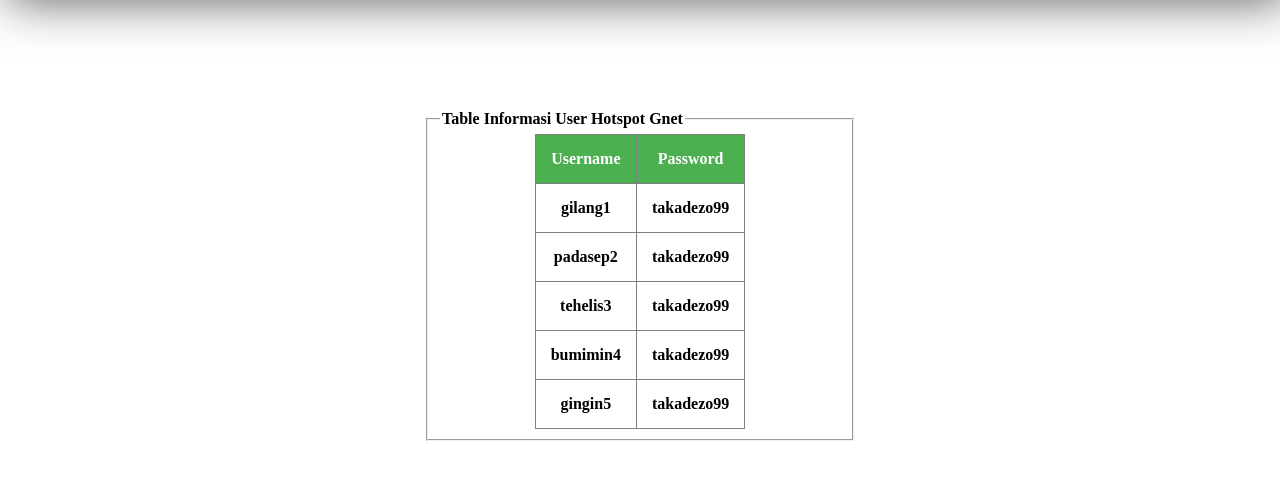
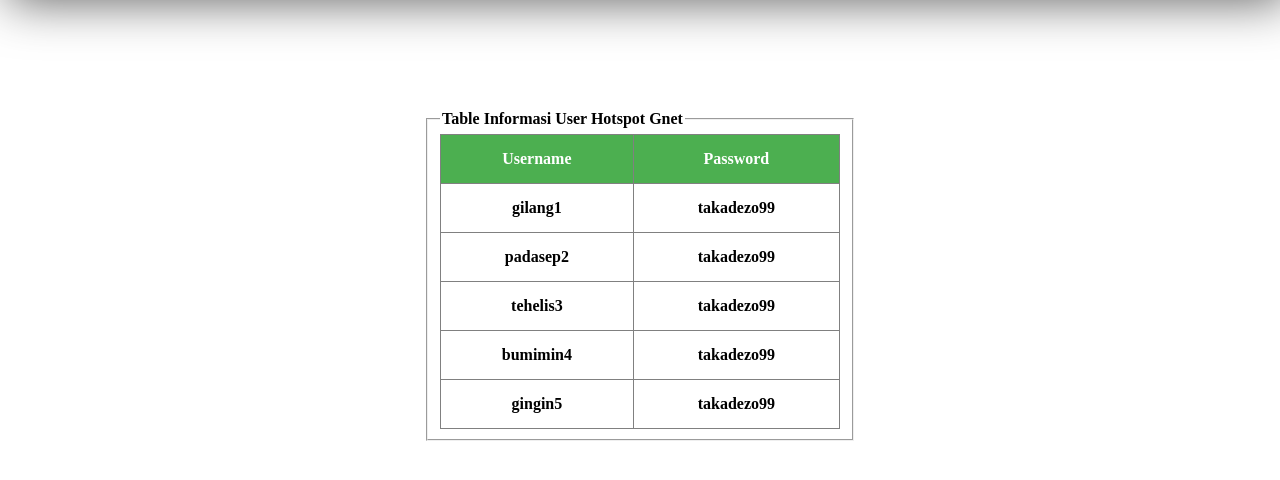
Before and after one commit to codesyariah122/server_pujiermanto, a PHP site: page /hotspot.php in a window 1280 px wide. Shown: the part 130-610 px from the top of the page. Run offline with PHP 8.4, Linux system fonts and the light colour scheme.

Commit message:
Update hotspot.php

```diff
--- a/hotspot/hotspot.php
+++ b/hotspot/hotspot.php
@@ -18,7 +18,7 @@ fieldset{
 }
 table {
  border-collapse: collapse;
- widt:100%
+ width:100%;
 }
 th {
     background-color: #4CAF50;
```
